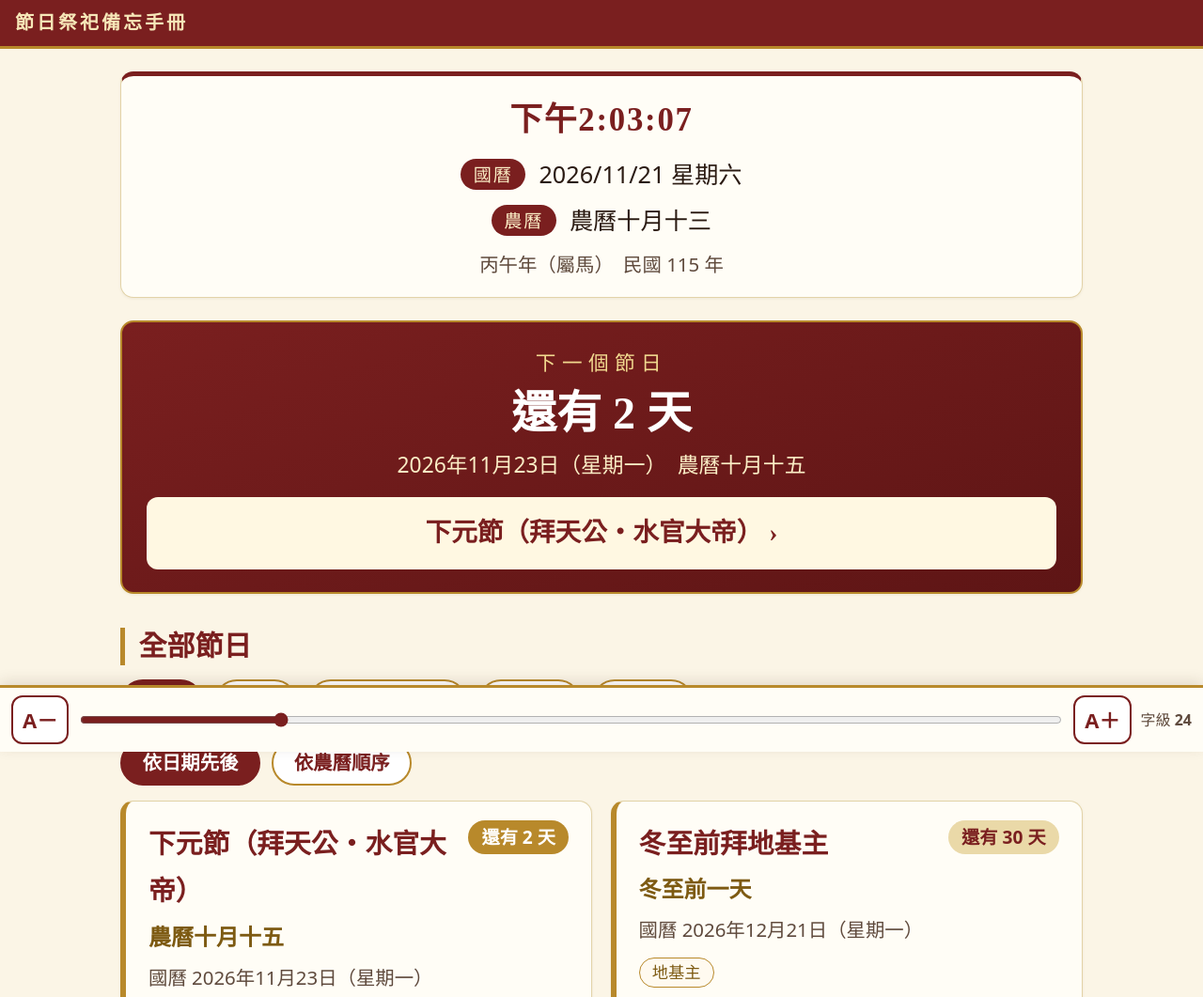
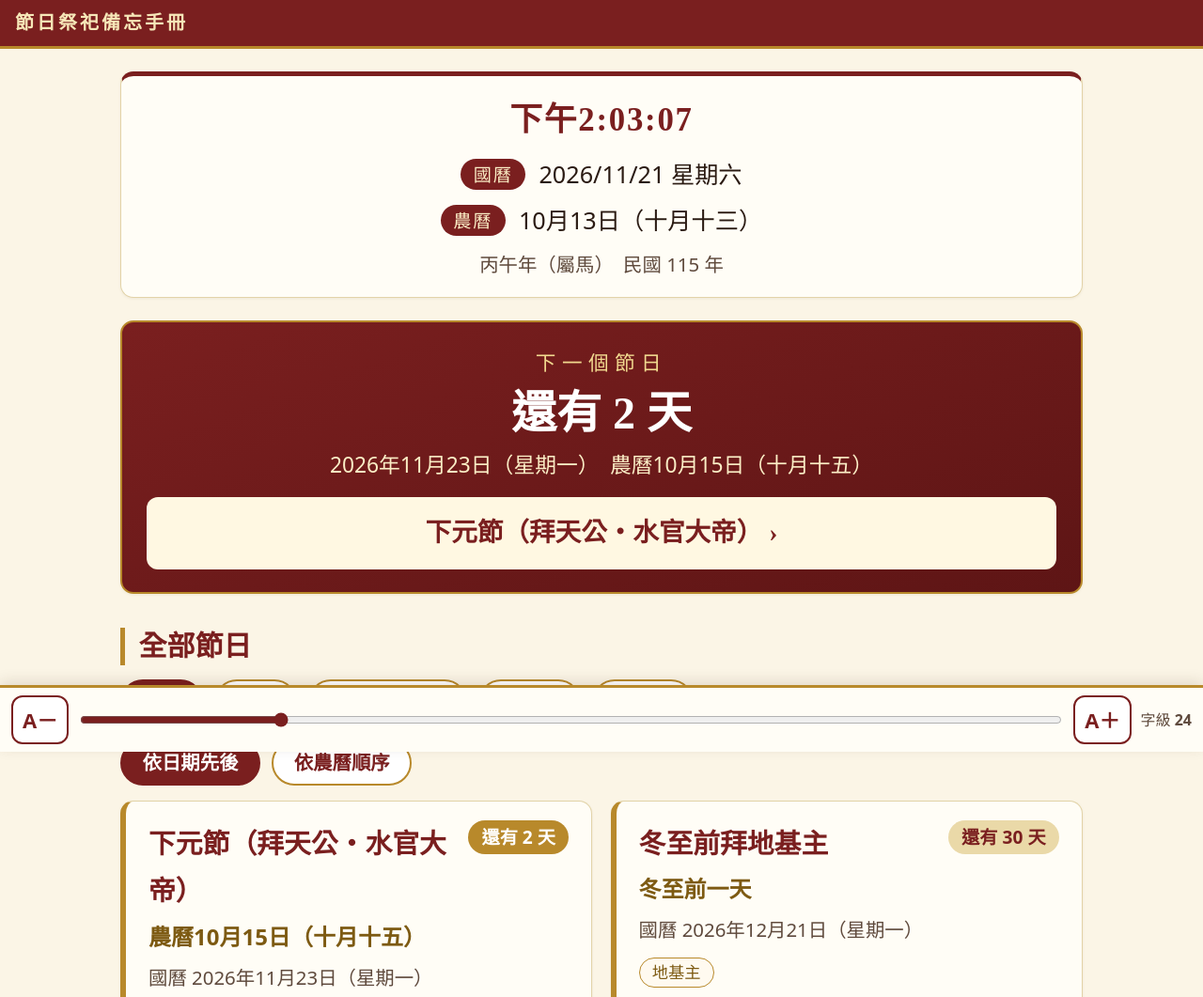
Before and after one commit to aaa27366120/family-ritual-handbook, a plain HTML site: page index.html in a window 1280 px wide. Shown: the top 1061 px of the page at 94% size. Drawn offline with Linux system fonts and the light colour scheme.

Commit message:
Add files via upload

```diff
--- a/css/style.css
+++ b/css/style.css
@@ -76,9 +76,10 @@ p { margin: 0 0 .6rem; }
 .clock { font-family: var(--serif); font-size: 1.45rem; font-weight: 700; color: var(--red); letter-spacing: .05em; }
 .drow { display: flex; justify-content: center; align-items: center; gap: .6rem; font-size: 1.05rem; margin-top: .2rem; }
 .lbl {
-  display: inline-block; padding: 0 .55rem; border-radius: 999px; font-size: .8rem;
+  flex: 0 0 auto; white-space: nowrap; display: inline-block; padding: 0 .55rem; border-radius: 999px; font-size: .8rem;
   background: var(--red); color: #fbeec6; letter-spacing: .1em;
 }
+.nw { white-space: nowrap; }
 .dsub { color: var(--muted); font-size: .85rem; margin-top: .3rem; }
 .warn { background: #fff0d6; border: 1px solid var(--gold); padding: .6rem; border-radius: 10px; margin-top: .5rem; }
 
--- a/data/festivals.json
+++ b/data/festivals.json
@@ -91,7 +91,7 @@
       "date": {
         "type": "lunarLastDay",
         "month": 12,
-        "note": "農曆年最後一天，一般為廿九"
+        "note": "農曆年最後一天，一般為二十九"
       },
       "targets": [
         "神明",
--- a/js/app.js
+++ b/js/app.js
@@ -99,7 +99,7 @@
     h += '<div class="drow"><span class="lbl">國曆</span><span>' + esc(gShort) + '</span></div>';
     if (Cal.supported) {
       var L = Cal.lunarOf(todayDay);
-      h += '<div class="drow"><span class="lbl">農曆</span><span>' + esc(Cal.fmtLunar(todayDay)) + '</span></div>';
+      h += '<div class="drow"><span class="lbl">農曆</span><span>' + Cal.fmtLunar(todayDay).replace(/^農曆/, '').split('（').map(function (x, i) { return '<span class="nw">' + esc(i ? '（' + x : x) + '</span>'; }).join('') + '</span></div>';
       h += '<div class="dsub">' + esc(Cal.lunarYearName(L.y)) + '　民國 ' + Cal.rocYear(todayDay) + ' 年</div>';
     } else {
       h += '<div class="warn">這個瀏覽器不支援農曆換算，請改用較新版本的 Chrome、Safari 或 Edge。</div>';
--- a/js/lunar.js
+++ b/js/lunar.js
@@ -111,12 +111,14 @@
     if (d <= 10) return '初' + '一二三四五六七八九十'[d - 1];
     if (d < 20) return '十' + '一二三四五六七八九'[d - 11];
     if (d === 20) return '二十';
-    if (d < 30) return '廿' + '一二三四五六七八九'[d - 21];
+    if (d < 30) return '二十' + '一二三四五六七八九'[d - 21];
     return '三十';
   }
+  // 阿拉伯數字在前、國字在括號內，例如：農曆10月12日（十月十二）、農曆1月9日（正月初九）
+  function lunarArabic(m, leap, d) { return (leap ? '閏' : '') + m + '月' + d + '日'; }
   function fmtLunar(day) {
     var L = lunarOf(day);
-    return '農曆' + lunarMonthName(L.m, L.leap) + lunarDayName(L.d);
+    return '農曆' + lunarArabic(L.m, L.leap, L.d) + '（' + lunarMonthName(L.m, L.leap) + lunarDayName(L.d) + '）';
   }
   function lunarYearName(ry) {
     var s = ((ry - 4) % 10 + 10) % 10, b = ((ry - 4) % 12 + 12) % 12;
--- a/js/viewmodel.js
+++ b/js/viewmodel.js
@@ -13,11 +13,15 @@
   function ruleText(f) {
     var d = f.date;
     if (d.type === 'lunar') {
-      return '農曆' + Cal.lunarMonthName(d.month) + Cal.lunarDayName(d.day) +
-        (d.alsoDays || []).map(function (x) { return '或' + Cal.lunarDayName(x); }).join('');
+      var also = d.alsoDays || [];
+      var ar = d.month + '月' + d.day + also.map(function (x) { return '或' + x; }).join('') + '日';
+      var kz = Cal.lunarMonthName(d.month) + Cal.lunarDayName(d.day) +
+        also.map(function (x) { return '或' + Cal.lunarDayName(x); }).join('');
+      return '農曆' + ar + '（' + kz + '）';
     }
     if (d.type === 'lunarLastDay') {
-      return '農曆' + Cal.lunarMonthName(d.month) + '最後一天' + (d.note ? '（' + d.note.replace(/^農曆年最後一天，?/, '') + '）' : '');
+      var note = d.note ? d.note.replace(/^農曆年最後一天，?/, '') : '';
+      return '農曆' + d.month + '月最後一天（' + Cal.lunarMonthName(d.month) + '最後一天' + (note ? '，' + note : '') + '）';
     }
     if (d.type === 'solarTerm') return d.label || (d.term + '節氣');
     return '';
```
